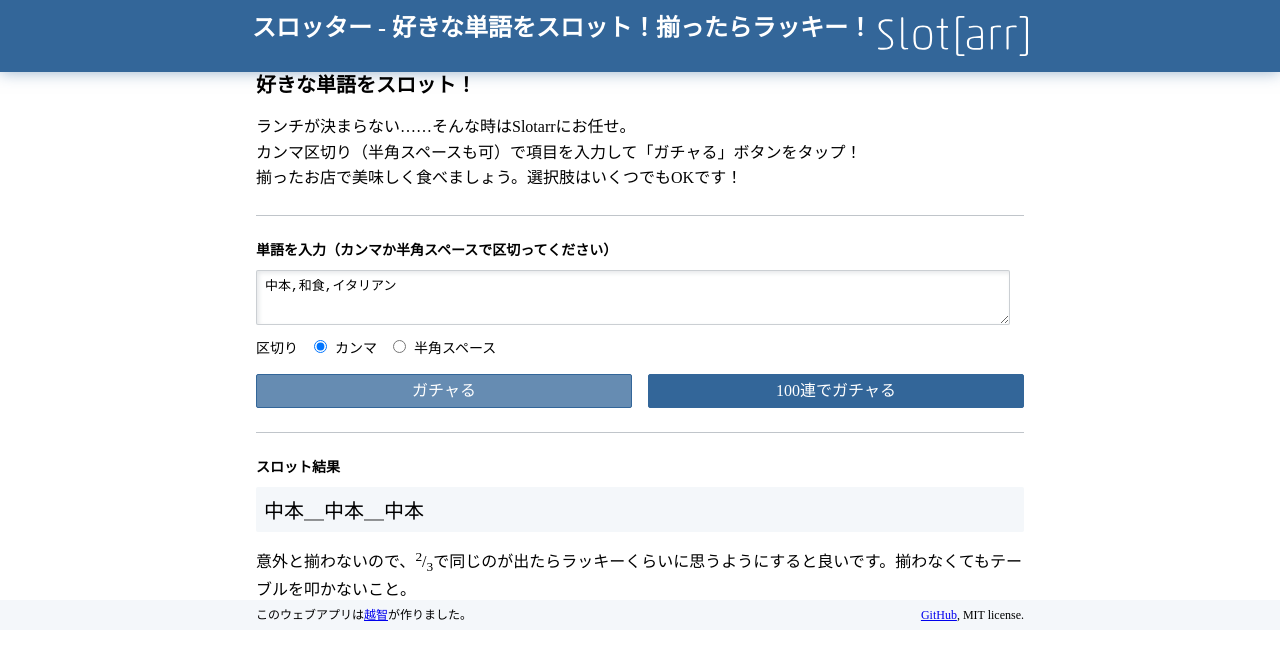
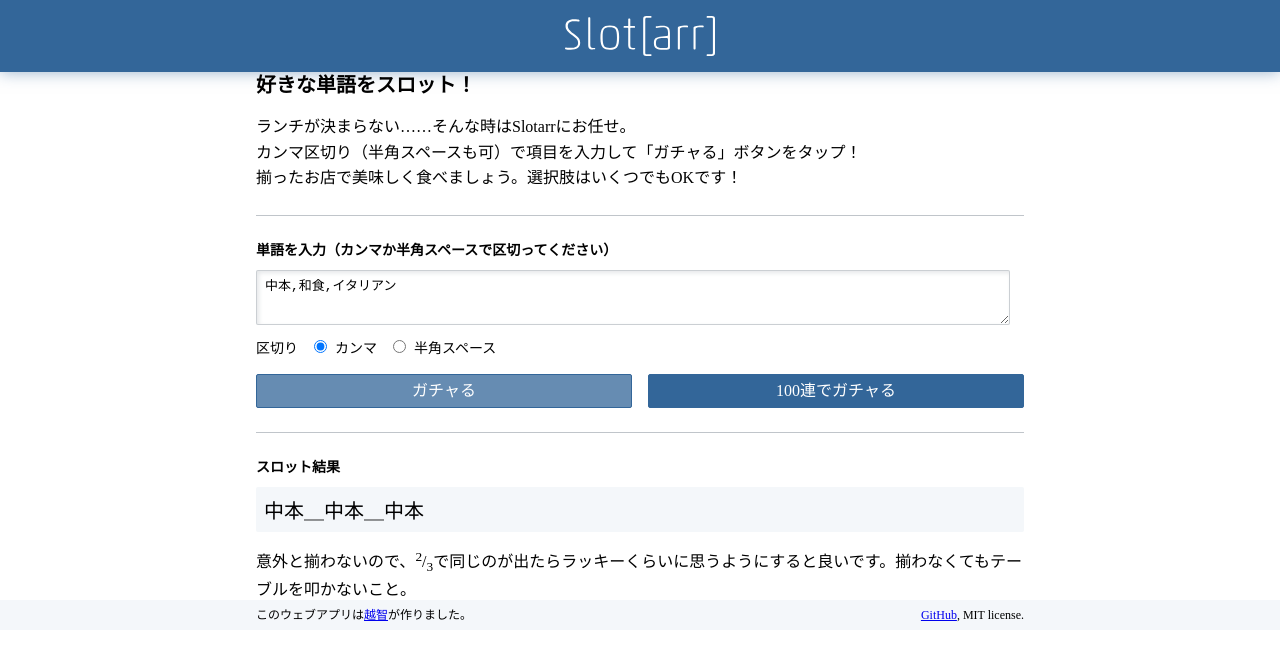
Before and after one commit to oti/slotarr, a website: page docs/index.html in a window 1280 px wide. Drawn offline with Linux system fonts and the light colour scheme.

Commit message:
fix: docs/index.html, typo

```diff
--- a/docs/index.html
+++ b/docs/index.html
@@ -25,7 +25,7 @@
     <div class="Header">
       <div class="Header__inner">
         <h1 class="Header__title">
-          <span class="-invisibile"
+          <span class="-invisible"
             >スロッター - 好きな単語をスロット！揃ったらラッキー！</span
           >
           <svg
```
